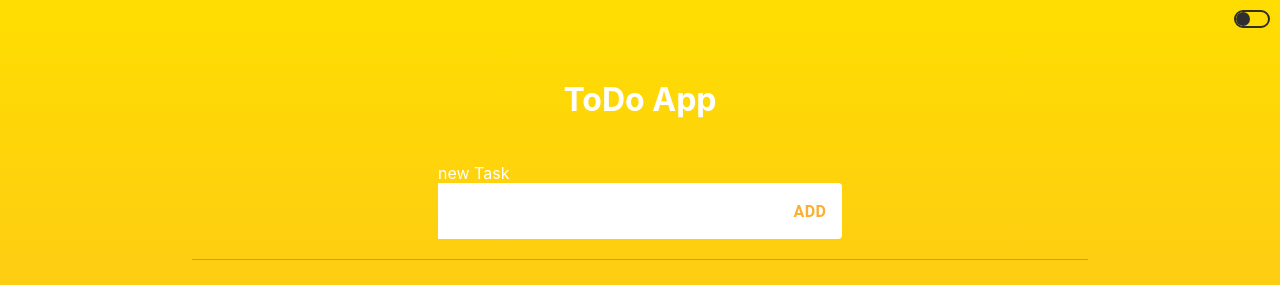
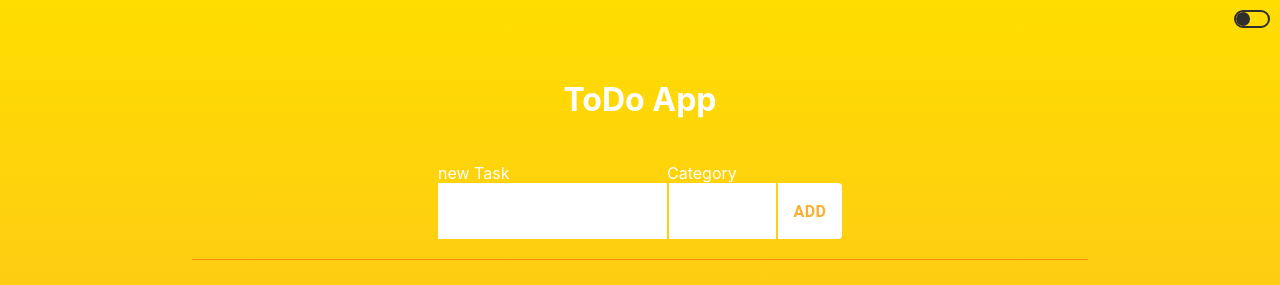
Before and after one commit to jib-hub/todo-app, a React (Create React App) app: page /#/ in a window 1280 px wide. Shown: the top 285 px of the page. Built offline with nearby package versions, Linux system fonts and the light colour scheme.

Commit message:
cat system done

```diff
--- a/src/App.js
+++ b/src/App.js
@@ -1,6 +1,6 @@
 import React from 'react';
 
-import { Route, Switch, Link } from 'react-router-dom';
+import { Route, Switch } from 'react-router-dom';
 import history from './services/history';
 
 import {ThemeProvider} from 'styled-components';
@@ -10,7 +10,6 @@ import ThemeSwitcher from './components/common/ThemeSwitcher';
 
 import Heading1 from './components/common/Heading1';
 
-import styled from 'styled-components';
 import { GlobalStyle } from './GlobalStyle';
 
 import InsertItem from './components/pages/InsertItem';
@@ -29,9 +28,9 @@ class App extends React.Component  {
       theme: this.state.theme.id === 'light' ? DarkTheme : LightTheme
     });
   }
-  addTodo = (val) => {
+  addTodo = (val, cat) => {
       // Assemble data
-      const todo = {text: val, id: window.id++, cat:'all'}
+      const todo = {text: val, id: window.id++, cat: cat}
       // Update data
       this.state.data.push(todo);
       // Update state
--- a/src/components/common/InputTodo.js
+++ b/src/components/common/InputTodo.js
@@ -1,7 +1,6 @@
 import React from 'react';
 import { Button } from '@material-ui/core';
 import styled from 'styled-components';
-import { TextField } from '@material-ui/core';
 
 const PrimaryButton = styled(Button).attrs({
   color: 'primary'
@@ -32,10 +31,16 @@ const Input = styled.input`
   border: 0;
   padding-left: 15px;
   font-size: 18px;
-  width: 348px;
+  width: ${props => (props.large)? '214px' : '92px'};
+  margin-left: ${props => (props.large)? '0' : '2px'};
   color: ${props => props.theme.backgroundColorGradientEnd};
 `;
 const InputContainer = styled.div`
+  display: flex;
+  margin: 0 auto;
+  width: 404px;
+`;
+const InputContainerInner = styled.div`
   position: relative;
   display: flex;
   margin: 0 auto;
@@ -45,16 +50,26 @@ const InputContainer = styled.div`
 const InputTodo = ({addTodo}) => {
   // Input tracker
   let input;
+  let input2;
 
   return (
     <InputContainer>
+      <InputContainerInner>
       <Label for="input-add-todo">new Task</Label>
       <Input name="input-add-todo" ref={node => {
         input = node;
+      }} large />
+      </InputContainerInner>
+      <InputContainerInner>
+      <Label for="input-add-todo-cat">Category</Label>
+      <Input name="input-add-todo-cat" ref={node => {
+        input2 = node;
       }} />
+      </InputContainerInner>
       <PrimaryButton onClick={() => {
-        addTodo(input.value);
+        addTodo(input.value, input2.value);
         input.value = '';
+        input2.value = '';
       }}>ADD</PrimaryButton>
     </InputContainer>
   );
--- a/src/components/common/ShowTasks.js
+++ b/src/components/common/ShowTasks.js
@@ -24,6 +24,8 @@ const Task = styled.div`
   position: relative;
   overflow: hidden;
   margin-left: 5px;
+  display: flex;
+  width: 100%;
 `;
 const TaskLine = styled.div`
   transition: transform .5s ease;
@@ -45,6 +47,11 @@ const DeleteIcon = styled(DeleteForeverIcon)`
     fill: ${props => props.theme.dangerDarken} !important;
   }
 `;
+const TaskCat = styled.div`
+  color: grey;
+  position: absolute;
+  right: 0;
+`;
 const Todo = ({todo, remove}) => {
   const [checked, setChecked] = React.useState(false);
 
@@ -58,13 +65,13 @@ const Todo = ({todo, remove}) => {
           onChange={handleChange}
           inputProps={{ 'aria-label': 'primary checkbox' }}
       />
-      <Task>{todo.text}, {todo.cat}<TaskLine show={checked} /></Task>
+      <Task>{todo.text}<TaskCat>{todo.cat}</TaskCat><TaskLine show={checked} /></Task>
       <DeleteIcon onClick={() => { remove(todo.id); }} />
     </FlexContainer>);
-  //return (<li>{todo.text}</li>);
 }
 const TodoList = ({todos, remove}) => {
-  // Map through the todos
+
+  todos.sort((a, b) => (a.cat > b.cat) ? 1 : -1);
   const todoNode = todos.map((todo) => {
     return (<Todo todo={todo} key={todo.id} remove={remove}/>)
   });
--- a/src/components/common/TaskInput.js
+++ /dev/null
@@ -1,16 +0,0 @@
-import { TextField } from '@material-ui/core';
-import styled from 'styled-components';
-
-const TaskInput = styled(TextField).attrs({
-  id:"input-task", label:"Task", type:"search", variant:"outlined"
-})`
-  background: ${props => props.theme.bg} !important;
-  color: ${props => props.theme.backgroundColorGradientEnd} !important;
-  width: 300px;
-  * {
-    border-color: ${props => props.theme.bg} !important;
-    color: ${props => props.theme.backgroundColorGradientEnd} !important;
-  }
-`;
-
-export default TaskInput
--- a/src/components/pages/InsertItem.js
+++ b/src/components/pages/InsertItem.js
@@ -1,8 +1,6 @@
 import React from 'react';
 
 import Wrapper from '../containers/Wrapper'
-import PrimaryButton from '../common/PrimaryButton';
-import TaskInput from '../common/TaskInput';
 import ShowTasks from '../common/ShowTasks';
 
 import InputTodo from '../common/InputTodo';
```
